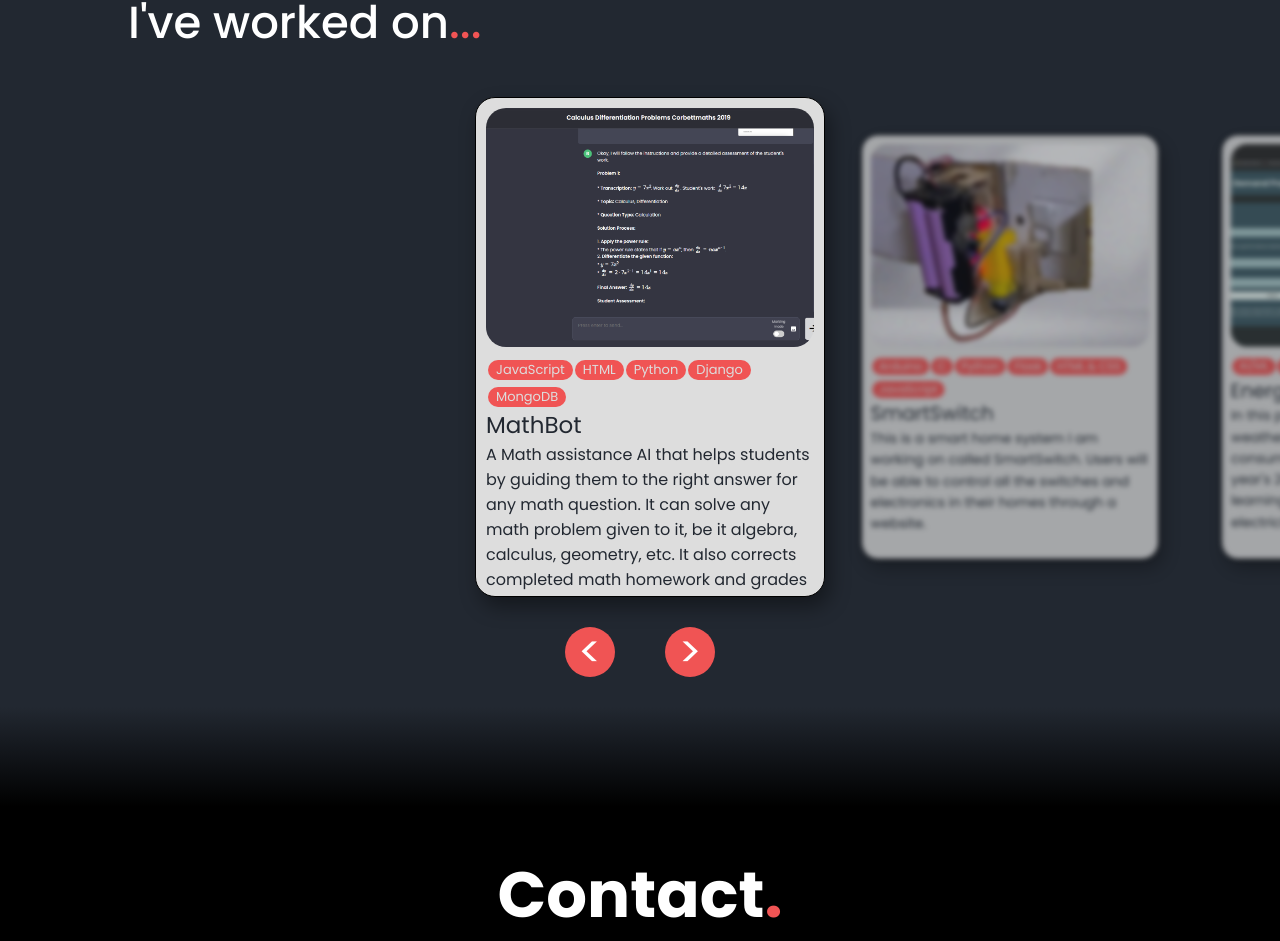
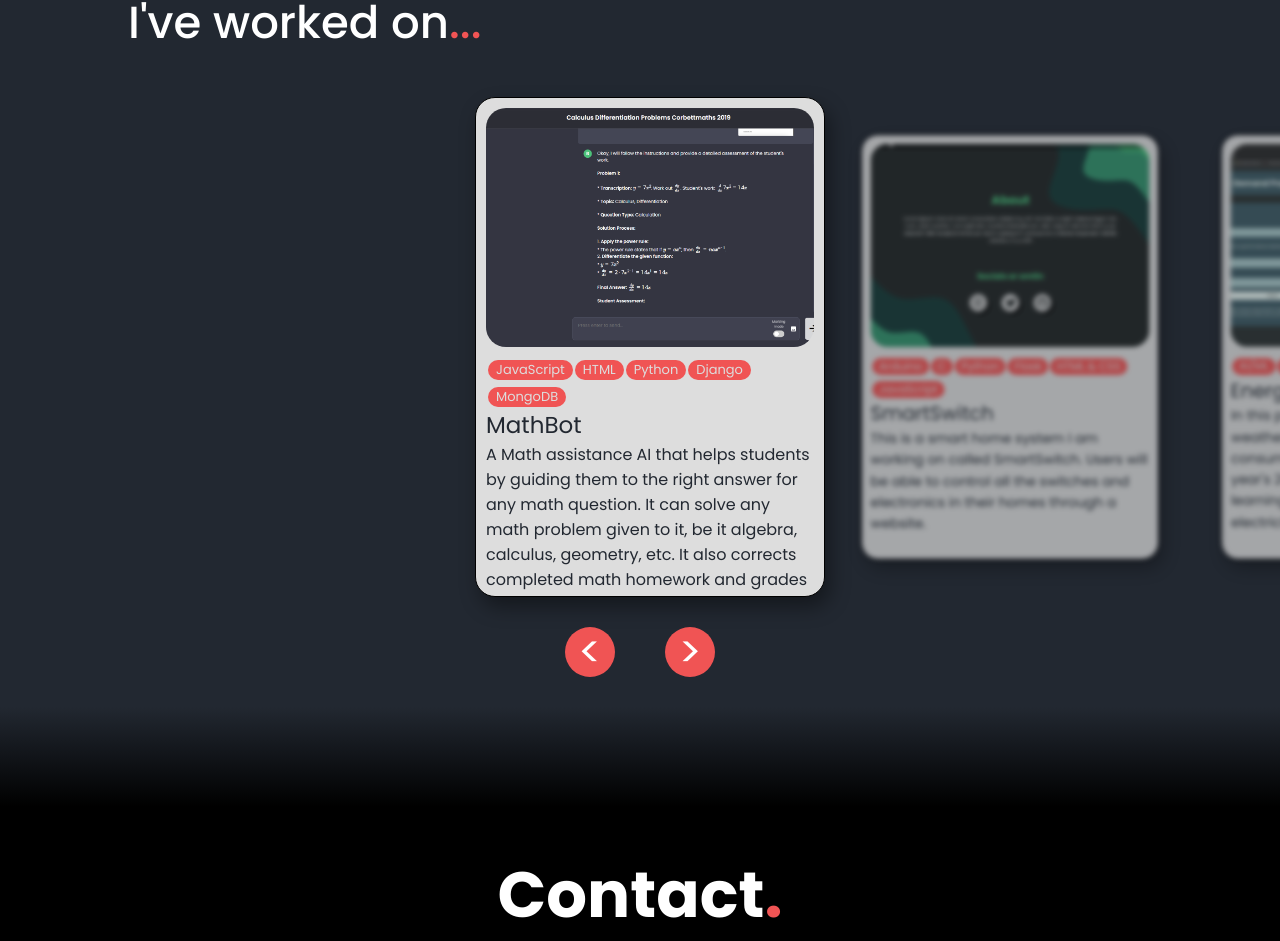
Before and after one commit to AdityaNambidi/Portfolio, a React (Vite) app: page / in a window 1280 px wide. Shown: the part 1949-2890 px from the top of the page. Built offline with nearby package versions, Linux system fonts and the light colour scheme.

Commit message:
changed an image

```diff
--- a/src/Components/Projects.jsx
+++ b/src/Components/Projects.jsx
@@ -49,7 +49,7 @@ function Projects() {
         {
             title: "SmartSwitch",
             desc: "This is a smart home system I am working on called SmartSwitch. Users will be able to control all the switches and electronics in their homes through a website.",
-            img: "./images/projects/smartswitch.png",
+            img: "./images/projects/smartswitch3.png",
             tags: ["Arduino", "C", "Python", "Flask", "HTML & CSS", "JavaScript", ]
 
         }, {
```
Also changed, not shown: public/images/projects/smartswitch3.png (added).
